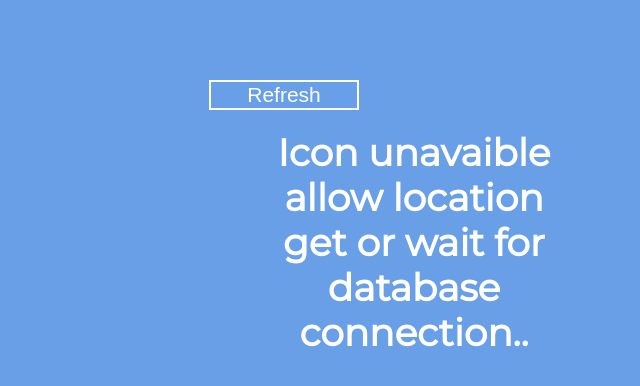
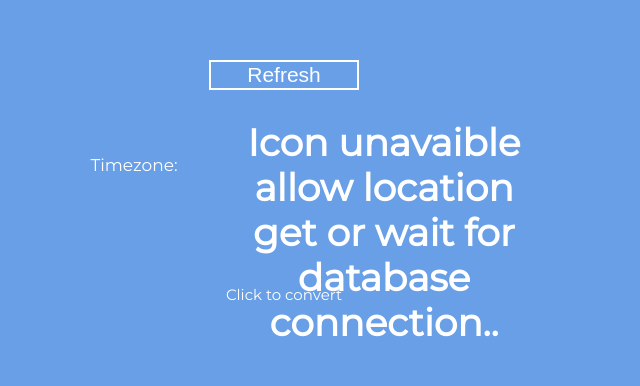
Before and after one commit to snoh666/react-weather-app, a React (Create React App) app: page / in a window 1280 px wide. Shown: the part 210-596 px from the top of the page, without its empty margins (356-996 px from the left). Built offline with nearby package versions, Linux system fonts and the light colour scheme; no server answers.

Commit message:
Added temperature conversion and infos

```diff
--- a/src/App.js
+++ b/src/App.js
@@ -6,6 +6,7 @@ const App = () => {
   const proxyHeroku = `https://cors-anywhere.herokuapp.com/`;
   const [weatherData, setWeatherData] = useState([]);
   const [refresh, setRefresh] = useState(0);
+  const [temperature, setTempereture] = useState([]);
   const getRefresh = e => {
     e.preventDefault();
     setRefresh(refresh + 1);
@@ -15,6 +16,16 @@ const App = () => {
     update();
   }, [refresh]);
 
+  const temperatureChange = () => {
+    if(temperature[1] === 'Fahr') {
+      let temperatureCels = (temperature[0]-32)*5/9;
+      setTempereture([temperatureCels.toFixed(), 'Cels']);
+    } else if (temperature[1] === 'Cels') {
+      let temperatureFahr = (temperature[0]*9/5)+32;
+      setTempereture([temperatureFahr.toFixed(), 'Fahr']);
+    }
+  };
+
   const update = () => {
     if(navigator.geolocation) {
       navigator.geolocation.getCurrentPosition(data => {
@@ -22,7 +33,9 @@ const App = () => {
           .then(response => {
             return response.json();
           }).then(data => {
-            let weatherDataFromFetch = [data.timezone, data.currently.icon, data.currently.temperature + ' F'];
+            console.log(data);
+            let weatherDataFromFetch = [data.timezone, data.currently.icon];
+            setTempereture([data.currently.temperature, 'Fahr']);
             setWeatherData(weatherDataFromFetch);
           }).catch( err => console.log(err));
       });
@@ -45,10 +58,16 @@ const App = () => {
     <div className="App">
       <button onClick={getRefresh}>Refresh</button>
       <div className="app-info">
-        <div className="timezone">{weatherData[0]}</div>
+        <div className="timezone">
+          <div className="timezone-info">Timezone:</div>
+          {weatherData[0]}
+        </div>
         <div className="icon">{setSkycon(weatherData[1])}</div>
       </div>
-      <div className="temperature">{weatherData[2]}</div>
+      <div className="temperature" onClick={temperatureChange}>
+        <div className="temperature-info">Click to convert</div>
+        {temperature.join(' ')}
+      </div>
     </div>
   );
 }
--- a/src/index.css
+++ b/src/index.css
@@ -19,22 +19,24 @@ body{
   justify-content: center;
   align-items: center;
 }
-.App > * {
-  margin: 10px 0;
-}
 .app-info{
   display: flex;
   flex-direction: row;
   align-items: center;
   justify-content: center;
 }
-.app-info > * {
-  margin: 0 30px;
-}
 .timezone{
   width: 200px;
   height: 40px;
   font-size: 25px;
+  position: relative;
+}
+.timezone-info{
+  position: absolute;
+  top: -20px;
+  width: 200px;
+  text-align: center;
+  font-size: 17px;
 }
 .icon{
   width: 300px;
@@ -49,15 +51,27 @@ button{
   font-size: 21px;
   cursor: pointer;
   transition: all .4s ease-in-out;
+  margin: 30px 0;
 }
 button:hover{
   background: #ffffff79;
+}
+.temperature{
+  margin: 15px 0;
+  width: 200px;
+  height: 50px;
+  display: flex;
+  flex-direction: column;
+  justify-content: flex-start;
+  align-items: center;
+  font-size: 25px;
+  cursor: pointer;
+}
+.temperature-info{
+  font-size: 15px;
 }
 @media screen and (max-width: 730px) {
   .app-info{
     flex-direction: column;
   }
-  .App > * {
-    margin: 0;
-  }
 }
```
